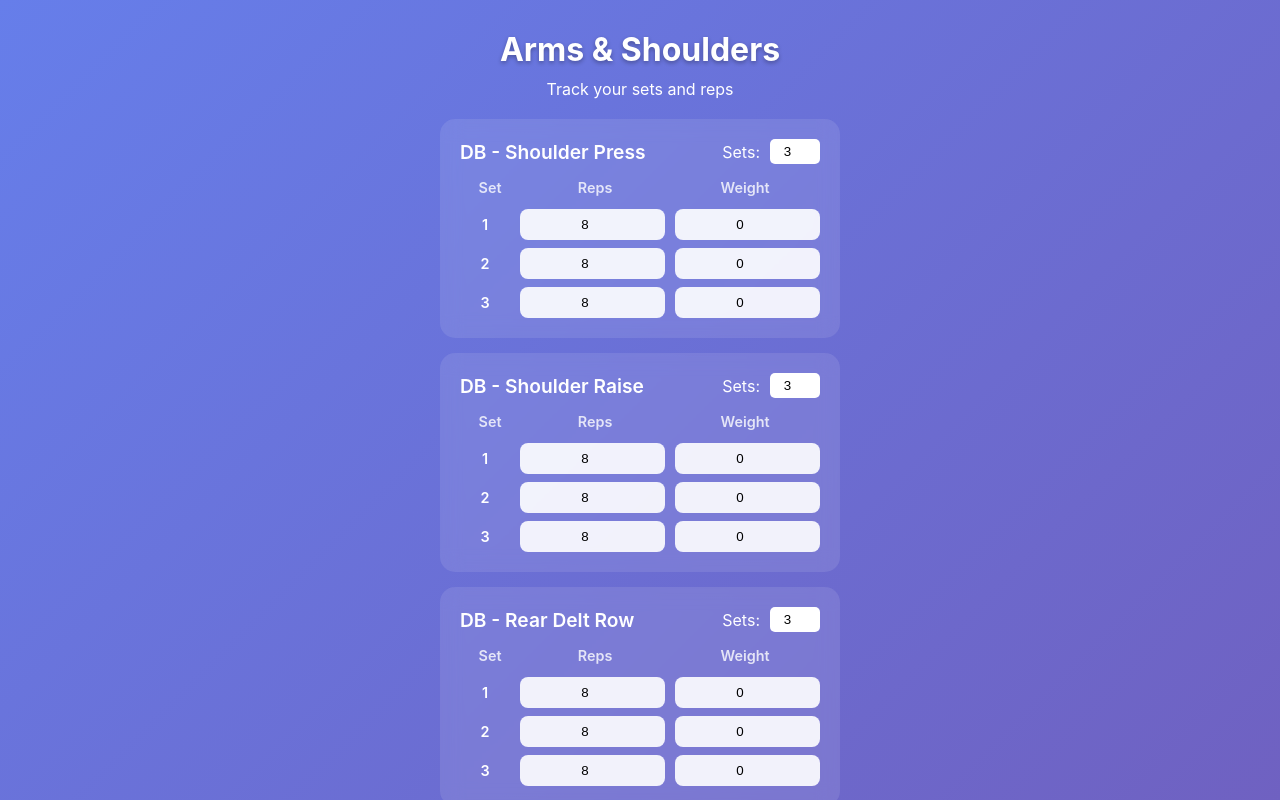
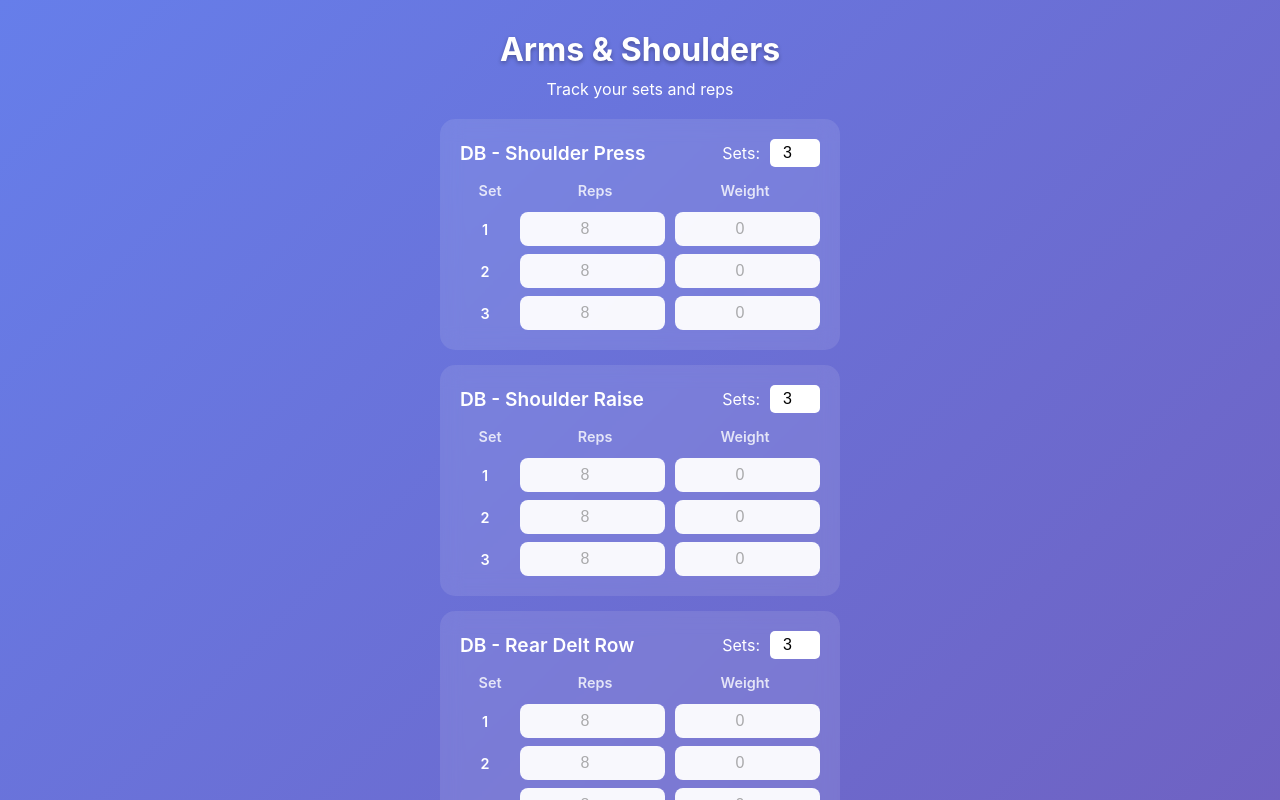
Before and after one commit to TaisHjoernsof/Workout, a Vue app: page / in a window 1280 px wide. Both pictures are taken after a click on the button "Arms & Shoulders". Shown: the top 800 px of the page. Built offline with nearby package versions, Linux system fonts and the light colour scheme.

Commit message:
Attempt at visual updates

```diff
--- a/index.html
+++ b/index.html
@@ -1,6 +1,7 @@
 <!DOCTYPE html>
 <html lang="en">
   <head>
+    <meta name="viewport" content="width=device-width, initial-scale=1.0, maximum-scale=1.0, user-scalable=no, viewport-fit=cover">
     <meta charset="UTF-8" />
     <meta name="viewport" content="width=device-width, initial-scale=1.0" />
     <title>Workout Tracker</title>
--- a/src/App.vue
+++ b/src/App.vue
@@ -183,13 +183,18 @@ export default {
     }
 
     function updateExerciseData(workoutType, exerciseName, setIndex, field, value) {
-      const exerciseData = currentWorkoutData.value[workoutType][exerciseName]
+      const exerciseData = currentWorkoutData.value[workoutType][exerciseName];
 
       if (!exerciseData[field]) {
-        exerciseData[field] = []
+        exerciseData[field] = [];
       }
 
-      exerciseData[field][setIndex] = field === 'reps' || field === 'weight' ? parseInt(value) || 0 : value
+      // Convert empty string to default value
+      if (value === '') {
+        value = field === 'reps' ? 8 : 0;
+      }
+
+      exerciseData[field][setIndex] = field === 'reps' || field === 'weight' ? parseInt(value) || 0 : value;
     }
 
     function updateSets(workoutType, exerciseName, newSetCount) {
@@ -271,6 +276,19 @@ body {
   min-height: 100vh;
   padding: 20px;
   color: white;
+}
+/* Add to your existing CSS */
+input, select, textarea {
+  font-size: 16px; /* Prevents iOS zoom */
+  transform: scale(1); /* Ensure no scaling */
+}
+
+/* Prevent zoom on focus */
+@media screen and (max-width: 768px) {
+  input[type="number"],
+  input[type="text"] {
+    font-size: 16px !important;
+  }
 }
 
 .screen {
@@ -423,4 +441,26 @@ body {
 .save-workout-btn:active {
   background: rgba(76, 175, 80, 1);
 }
+
+/* Add placeholder styling */
+.set-input::placeholder {
+  color: #888;
+  opacity: 0.7;
+}
+
+.set-input:focus::placeholder {
+  color: #ccc;
+}
+
+/* Ensure inputs look good */
+.set-input {
+  color: #000; /* Black text for user-entered values */
+  background: rgba(255, 255, 255, 0.95);
+}
+
+.set-input:focus {
+  background: rgba(255, 255, 255, 1);
+  outline: none;
+  box-shadow: 0 0 0 2px rgba(102, 126, 234, 0.5);
+}
 </style>
--- a/src/components/WorkoutExercises.vue
+++ b/src/components/WorkoutExercises.vue
@@ -29,16 +29,18 @@
           <input
             type="number"
             class="set-input"
-            placeholder="Reps"
-            :value="getExerciseValue(exercise, 'reps', i-1)"
-            @change="$emit('update-exercise', workoutType, exercise, i-1, 'reps', $event.target.value)"
+            :placeholder="getDefaultValue(exercise, 'reps', i-1)"
+            :value="getCurrentValue(exercise, 'reps', i-1)"
+            @input="$emit('update-exercise', workoutType, exercise, i-1, 'reps', $event.target.value)"
+            @focus="clearIfDefault($event, getDefaultValue(exercise, 'reps', i-1))"
           >
           <input
             type="number"
             class="set-input"
-            placeholder="Weight"
-            :value="getExerciseValue(exercise, 'weight', i-1)"
-            @change="$emit('update-exercise', workoutType, exercise, i-1, 'weight', $event.target.value)"
+            :placeholder="getDefaultValue(exercise, 'weight', i-1)"
+            :value="getCurrentValue(exercise, 'weight', i-1)"
+            @input="$emit('update-exercise', workoutType, exercise, i-1, 'weight', $event.target.value)"
+            @focus="clearIfDefault($event, getDefaultValue(exercise, 'weight', i-1))"
           >
         </div>
       </div>
@@ -56,12 +58,26 @@ export default {
   },
   emits: ['update-exercise', 'update-sets'],
   methods: {
-    getExerciseValue(exercise, field, index) {
-      const exerciseData = this.workoutData[exercise]
+    getDefaultValue(exercise, field, index) {
+      return field === 'reps' ? '8' : '0';
+    },
+
+    getCurrentValue(exercise, field, index) {
+      const exerciseData = this.workoutData[exercise];
       if (!exerciseData || !exerciseData[field]) {
-        return field === 'reps' ? 8 : 0
+        return '';
       }
-      return exerciseData[field][index] !== undefined ? exerciseData[field][index] : (field === 'reps' ? 8 : 0)
+      const value = exerciseData[field][index];
+      const defaultValue = field === 'reps' ? 8 : 0;
+
+      // Return empty string if value is default (so placeholder shows)
+      return value === defaultValue ? '' : value.toString();
+    },
+
+    clearIfDefault(event, defaultValue) {
+      if (event.target.value === '' || event.target.value === defaultValue) {
+        event.target.value = '';
+      }
     }
   }
 }
```
